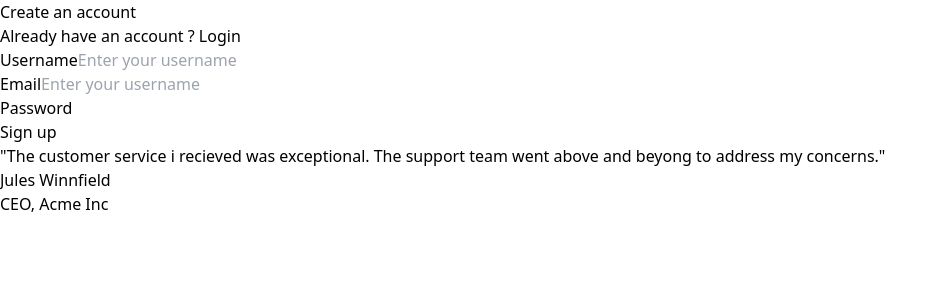
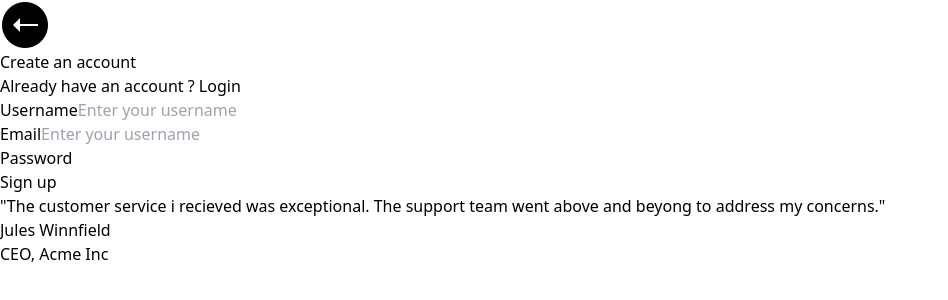
Before and after one commit to Santosh9009/Medium-Blog-App, a React (Vite) app in the folder frontend/: page /signup in a window 1280 px wide. Shown: the top 300 px of the page, without its empty margins (0-948 px from the left). Built offline with nearby package versions, Linux system fonts and the light colour scheme.

Commit message:
added back button on auth

```diff
--- a/frontend/src/Component/Auth.tsx
+++ b/frontend/src/Component/Auth.tsx
@@ -6,6 +6,7 @@ import { BACKEND_URL } from "../config";
 import { getRandomColor } from "../assets/Color"
 import '../App.css'
 import { toast } from 'react-toastify';
+import img from '../assets/icons8-back-50.png'
 
 
 export const Auth = ({ type }: { type: "Signup" | "Signin" }) => {
@@ -33,7 +34,9 @@ export const Auth = ({ type }: { type: "Signup" | "Signin" }) => {
   }
 
   return (
+    <>
     <div className="h-screen flex justify-center items-center fade-in">
+    <Link to={'/'}  className="absolute top-5 left-5 hover:opacity-50"><img src={img} alt="" /></Link>
       <form onSubmit={Sendrequest} className="flex flex-col gap-3 justify-center md:w-[65%] lg:w-[45%]">
         <div className="w-full font-extrabold text-3xl lg:text-4xl text-center inline-block">
           {type === "Signup" ? "Create an account" : "Login to the account"}
@@ -124,5 +127,6 @@ export const Auth = ({ type }: { type: "Signup" | "Signin" }) => {
         </button>
       </form>
     </div>
+    </>
   );
 };
--- a/frontend/src/pages/Signup.tsx
+++ b/frontend/src/pages/Signup.tsx
@@ -1,5 +1,6 @@
 import { Auth } from "../Component/Auth"
 import { Quote } from "../Component/Quote"
+
 
 
 export const Signup = () => {
--- a/frontend/src/pages/home.tsx
+++ b/frontend/src/pages/home.tsx
@@ -9,7 +9,7 @@ const Home = () => {
         <div className="text-2xl md:text-4xl font-serif">Medium</div>
         <button onClick={()=>{
           navigate('/signin')
-        }} className="px-6 py-3 bg-black text-base md:text-lg text-white rounded-full font-medium">Signin</button>
+        }} className="px-6 py-3 bg-black hover:bg-gray-700 text-base md:text-lg text-white rounded-full font-medium">Signin</button>
       </div>
       <div className="h-[90vh] flex flex-col justify-center items-start bg-yellow-500 px-10 md:px-24 gap-8">
         <div className="font-serif text-4xl md:text-6xl lg:text-9xl">Stay Curious</div>
```
